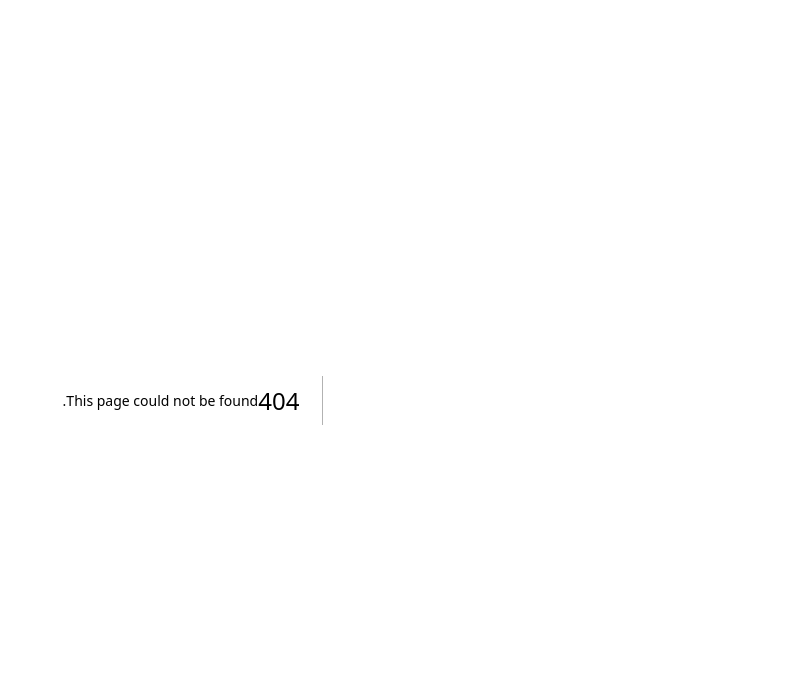
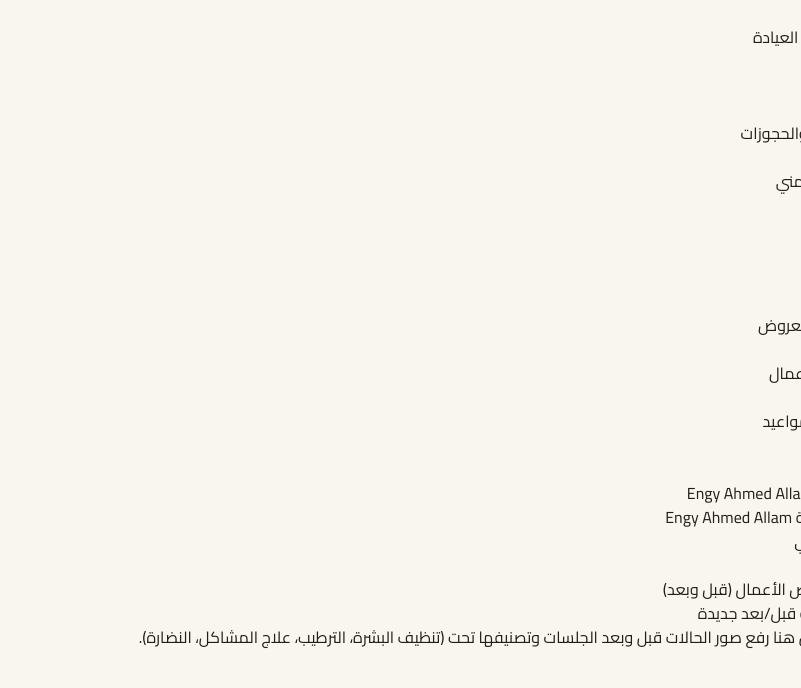
Before and after one commit to Anas-M-badr2030/engy-ahmed-allam-platform, a Next.js app: page /admin/gallery in a window 1280 px wide. Before the commit this address had no page. Shown: the top 688 px of the page, without its empty margins (479-1280 px from the left). Built offline with nearby package versions, Linux system fonts and the light colour scheme.

Commit message:
Create page.tsx

```diff
--- /dev/null
+++ b/app/admin/gallery/page.tsx
@@ -0,0 +1,17 @@
+import React from 'react';
+
+export default function AdminGalleryPage() {
+  return (
+    <div className="bg-white rounded-2xl p-6 shadow-sm border border-[#E8DFD1]">
+      <div className="flex items-center justify-between mb-6">
+        <h1 className="text-xl font-bold">إدارة معرض الأعمال (قبل وبعد)</h1>
+        <button className="bg-[#C8A97E] text-[#181512] font-bold px-4 py-2 rounded-xl text-xs">
+          + رفع حالة قبل/بعد جديدة
+        </button>
+      </div>
+      <p className="text-xs text-gray-500">
+        يمكنكِ من هنا رفع صور الحالات قبل وبعد الجلسات وتصنيفها تحت (تنظيف البشرة، الترطيب، علاج المشاكل، النضارة).
+      </p>
+    </div>
+  );
+}
```
